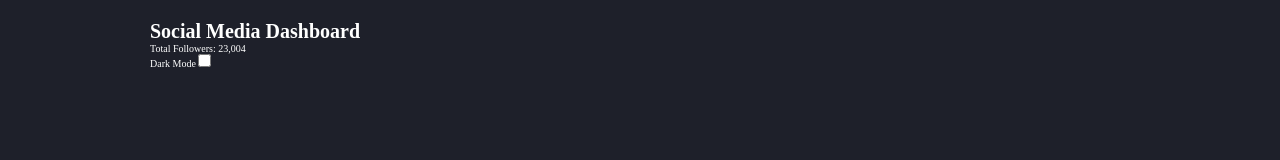
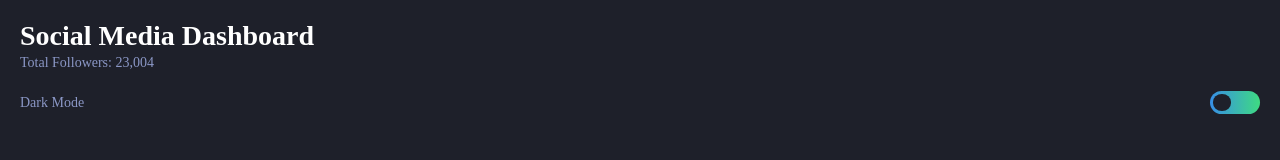
Before and after one commit to null-char/social-media-dashboard, a plain HTML site: page index.html in a window 1280 px wide. Drawn offline with nearby package versions, Linux system fonts and the light colour scheme; files that its build step writes are made by us from their sources.

Commit message:
style header

```diff
--- a/scss/styles.scss
+++ b/scss/styles.scss
@@ -19,7 +19,62 @@ body {
 }
 
 body {
-  padding: 2rem 15rem;
+  padding: 2rem;
+}
+
+.header {
+  display: flex;
+  flex-direction: column;
+  justify-content: space-between;
+  width: 100%;
+
+  h1 {
+    font-size: 2.8rem;
+    padding-bottom: 0.3rem;
+  }
+
+  &__span {
+    color: $text-desaturated-blue;
+    font-size: 1.4rem;
+  }
+
+  &__left {
+    padding-bottom: 2rem;
+  }
+
+  &__right {
+    display: flex;
+    justify-content: space-between;
+    align-items: center;
+
+    &__checkbox {
+      position: absolute;
+      opacity: 0;
+    }
+
+    &__label {
+      cursor: pointer;
+      height: 2.3rem;
+      width: 5rem;
+      border-radius: 5rem;
+      background-image: $toggle-dark-gradient;
+      padding: 0.3rem;
+      display: flex;
+      align-items: center;
+
+      &__ball {
+        height: 95%;
+        width: 40%;
+        background-color: $background-dark-color;
+        border-radius: 50%;
+        transition: transform 0.3s ease-in-out;
+      }
+    }
+
+    &__checkbox:checked+&__label &__label__ball {
+      transform: translateX(2.5rem);
+    }
+  }
 }
 
 .attribution {
```
